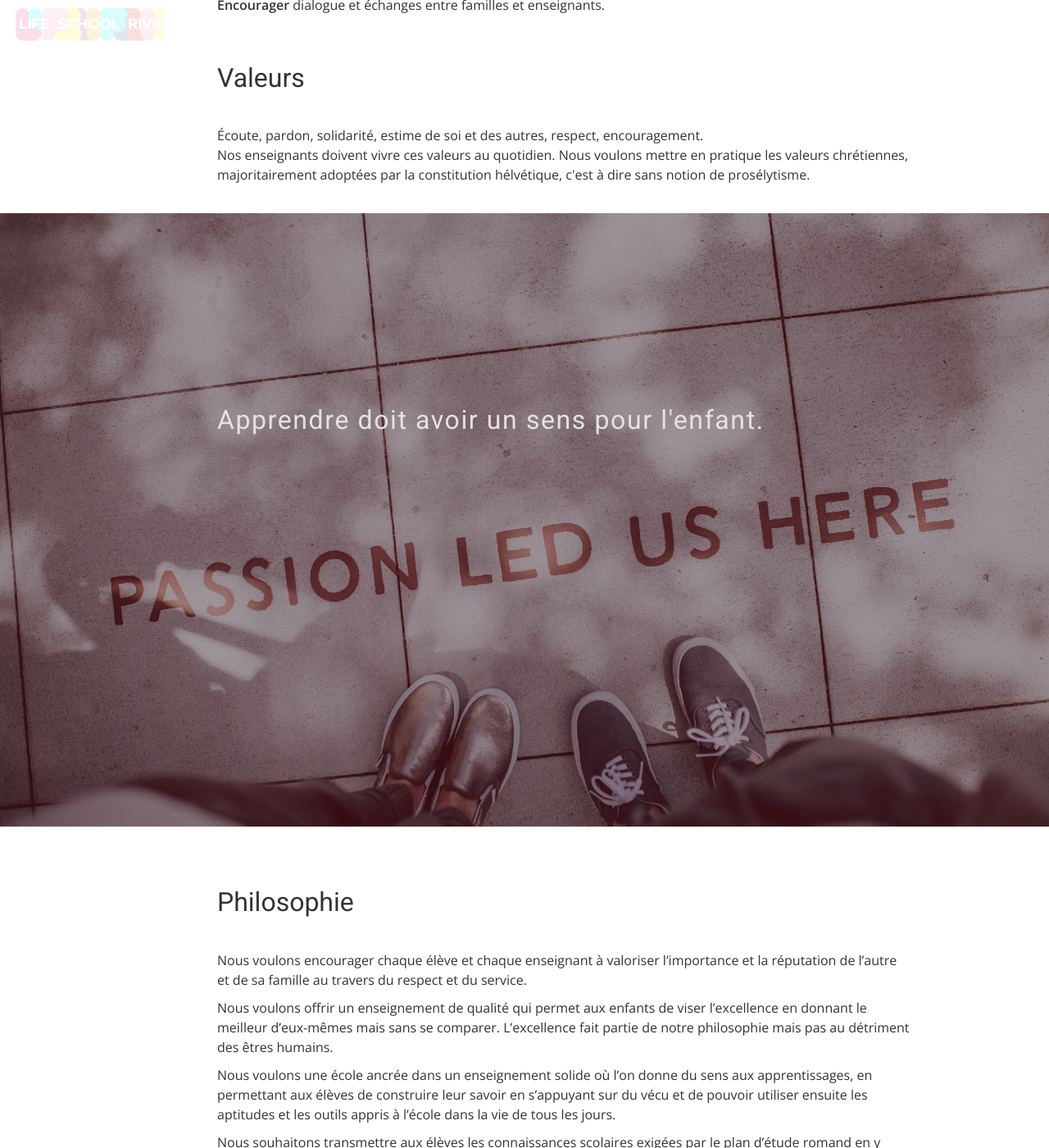
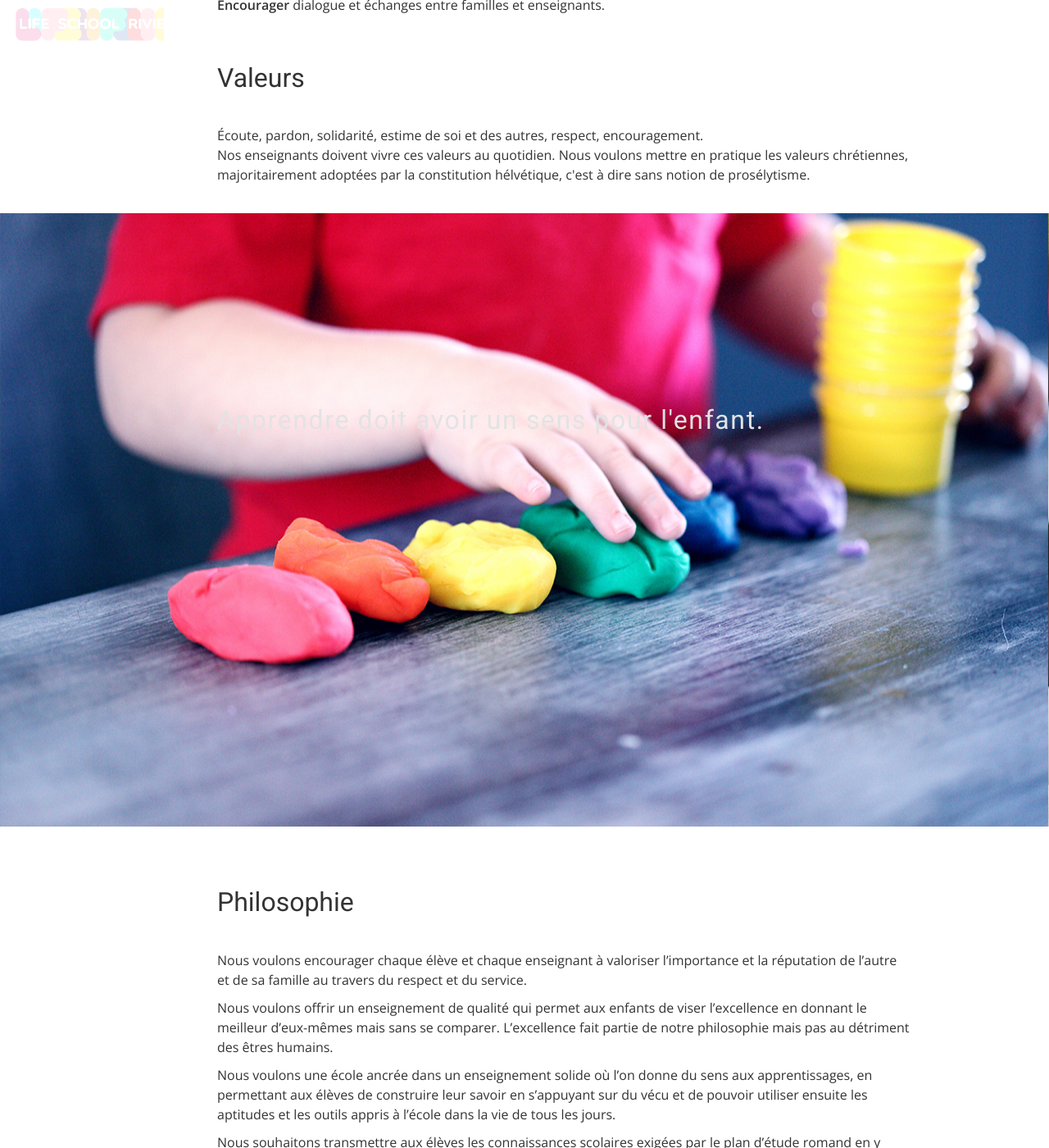
Before and after one commit to midjoule/lifeschool, a Jekyll site: the page built from index.html, in a window 1280 px wide and 1400 px high, scrolled down 2940 px. Shown: the whole window at 82% size. Built offline with Jekyll 4.4.1, drawn with Linux system fonts in a browser that asks for light colours; nearby versions of some CDN libraries; some web fonts are replaced.

Commit message:
Update airspace.css

```diff
--- a/css/airspace.css
+++ b/css/airspace.css
@@ -116,7 +116,7 @@ font header .navbar-default .navbar-nav li a:hover {
 	philosophy Start
 --*/
 #philo {
-  background: url("../img/bg/passion.jpg") no-repeat;
+  background: url("../img/bg/modeling clay.jpg") no-repeat;
 }
 
 /*--
```
